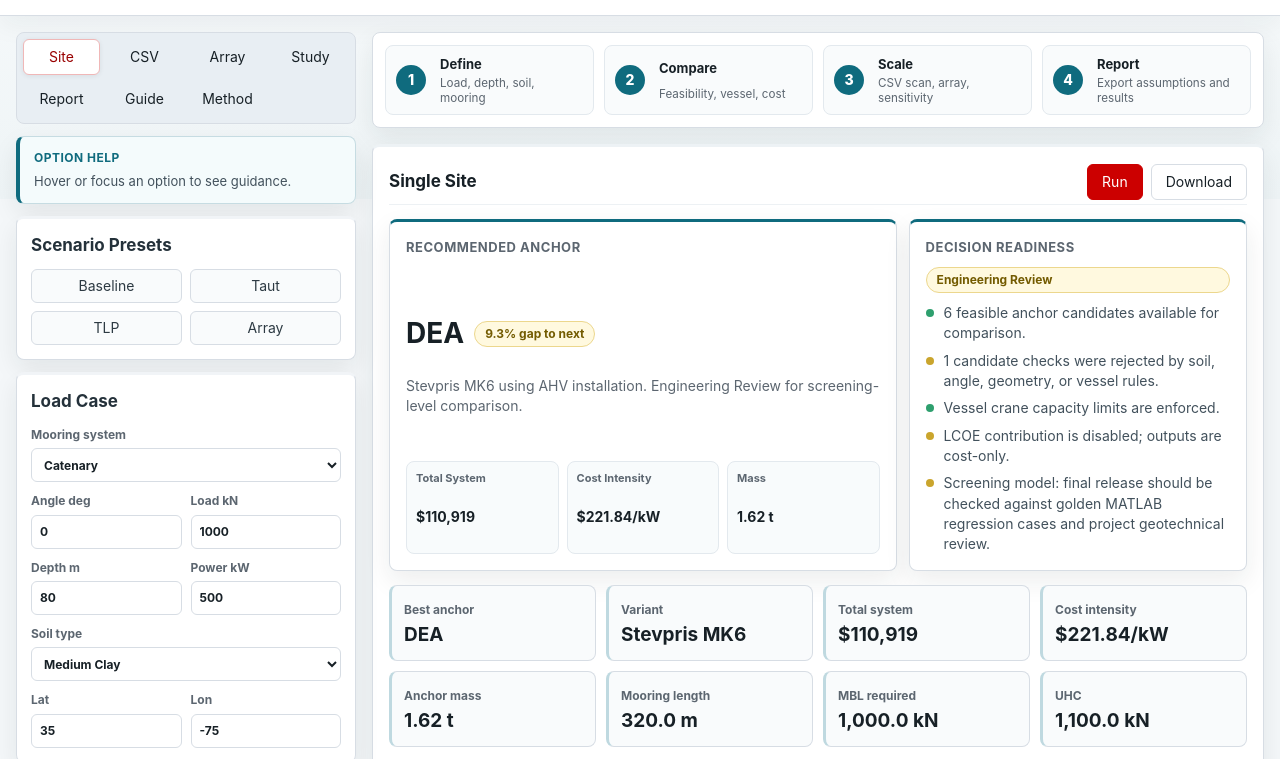
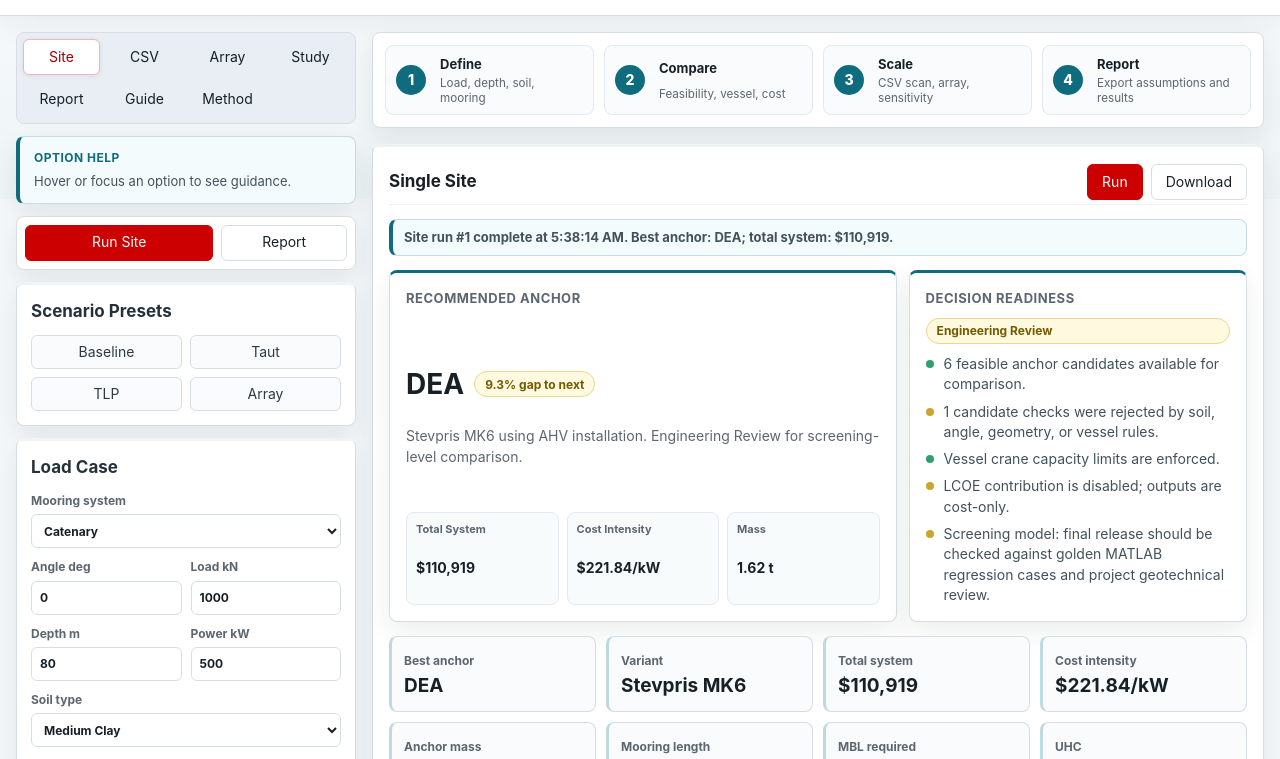
Before and after one commit to BabakAsadi94/anchor-selection-studio, a website with bundled scripts: page index.html in a window 1280 px wide. Shown: the part 101-860 px from the top of the page. Built offline with nearby package versions, Linux system fonts and the light colour scheme.

Commit message:
Make site run feedback explicit

```diff
--- a/index.html
+++ b/index.html
@@ -35,6 +35,10 @@
       <div class="context-help" id="context-help" aria-live="polite">
         <strong>Option Help</strong>
         <span id="help-text">Hover or focus an option to see guidance.</span>
+      </div>
+      <div class="quick-actions">
+        <button id="run-site-top" class="primary" type="button">Run Site</button>
+        <button id="open-report-top" type="button">Report</button>
       </div>
 
       <section class="control-group">
@@ -258,6 +262,7 @@
           <button id="download-site">Download</button>
         </div>
       </div>
+      <div id="site-run-feedback" class="run-feedback">Ready to run single-site analysis.</div>
       <section class="decision-panel">
         <div id="decision-summary" class="decision-summary"></div>
         <div id="validation-panel" class="validation-panel"></div>
--- a/js/app.js
+++ b/js/app.js
@@ -37,6 +37,8 @@ let lastArrayResult = null;
 let lastCsvSummary = null;
 let lastParamSummary = null;
 let lastReportHtml = "";
+let siteRunCount = 0;
+let siteRunButtonTimer = 0;
 
 const DEFAULT_HELP = "Hover or focus an option to see guidance.";
 
@@ -85,6 +87,8 @@ const HELP_TEXT = {
   "plot-soil": "Keep soil display enabled for CSV scan views.",
   "plot-share": "Show or hide cost-share style distribution output.",
   "run-site": "Run the single-site anchor selection with the current controls.",
+  "run-site-top": "Run the single-site anchor selection from the top of the control panel.",
+  "open-report-top": "Open the report workspace for the current analysis.",
   "download-site": "Download the latest single-site result as JSON.",
   "csv-file": "Upload a CSV with site coordinates, water depth, and sediment columns. Data stays in this browser session.",
   "load-sample": "Load the bundled sample CSV so you can test the scan workflow immediately.",
@@ -169,6 +173,46 @@ function setStatus(message, tone = "ok") {
   const el = $("#status-line");
   el.textContent = message;
   el.dataset.tone = tone;
+}
+
+function runStamp() {
+  return new Date().toLocaleTimeString([], { hour: "numeric", minute: "2-digit", second: "2-digit" });
+}
+
+function updateSiteRunFeedback(message, tone = "ok") {
+  const feedback = $("#site-run-feedback");
+  if (!feedback) return;
+  feedback.textContent = message;
+  feedback.dataset.tone = tone;
+  feedback.dataset.pulse = "false";
+  feedback.offsetHeight;
+  feedback.dataset.pulse = tone === "ok" ? "true" : "false";
+}
+
+function setSiteRunButtons(text) {
+  ["#run-site", "#run-site-top"].forEach(selector => {
+    const button = $(selector);
+    if (button) button.textContent = text;
+  });
+}
+
+function markSiteButtonComplete() {
+  setSiteRunButtons("Run complete");
+  clearTimeout(siteRunButtonTimer);
+  siteRunButtonTimer = window.setTimeout(() => {
+    const main = $("#run-site");
+    const top = $("#run-site-top");
+    if (main) main.textContent = "Run";
+    if (top) top.textContent = "Run Site";
+  }, 1100);
+}
+
+function requestSiteRun() {
+  clearTimeout(siteRunButtonTimer);
+  setSiteRunButtons("Running...");
+  setStatus("Running single-site analysis...");
+  updateSiteRunFeedback("Running single-site analysis with the current inputs.");
+  window.setTimeout(runSite, 0);
 }
 
 function setupHelp() {
@@ -428,7 +472,12 @@ function runSite() {
     const res = analyzeSite(cfg);
     lastSiteResult = { config: cfg, result: res };
     const flags = validationFlags(cfg, res);
-    setStatus("Single-site analysis complete.");
+    siteRunCount += 1;
+    const stamp = runStamp();
+    const runMessage = `Site run #${siteRunCount} complete at ${stamp}.`;
+    setStatus(runMessage);
+    updateSiteRunFeedback(`${runMessage} Best anchor: ${res.best.Type}; total system: ${formatMoney(res.perDevice.totalSystemCost_USD)}.`);
+    markSiteButtonComplete();
     renderDecisionSummary($("#decision-summary"), res, cfg, flags);
     renderValidation($("#validation-panel"), flags);
     const metrics = [
@@ -463,6 +512,7 @@ function runSite() {
     renderReportPreview();
   } catch (error) {
     renderDecisionError(error.message);
+    updateSiteRunFeedback(`Site run failed at ${runStamp()}: ${error.message}`, "bad");
     setStatus(error.message, "bad");
   }
 }
@@ -1084,7 +1134,12 @@ function setupTabs() {
 function setup() {
   setupTabs();
   setupHelp();
-  $("#run-site").addEventListener("click", runSite);
+  $("#run-site").addEventListener("click", requestSiteRun);
+  $("#run-site-top").addEventListener("click", requestSiteRun);
+  $("#open-report-top").addEventListener("click", () => {
+    activateWorkspace("report-workspace");
+    renderReportPreview();
+  });
   $("#run-csv").addEventListener("click", runCsvScan);
   $("#run-array").addEventListener("click", runArray);
   $("#run-parametric").addEventListener("click", runParametric);
--- a/styles.css
+++ b/styles.css
@@ -254,6 +254,17 @@ h3 {
   display: grid;
   grid-template-columns: repeat(2, minmax(0, 1fr));
   gap: 8px;
+}
+
+.quick-actions {
+  display: grid;
+  grid-template-columns: minmax(0, 1.2fr) minmax(0, 0.8fr);
+  gap: 8px;
+  padding: 8px;
+  background: #ffffff;
+  border: 1px solid var(--line);
+  border-radius: 8px;
+  box-shadow: var(--shadow);
 }
 
 .preset-button {
@@ -550,6 +561,42 @@ h3 {
   align-items: center;
   gap: 8px;
   flex-wrap: wrap;
+}
+
+.run-feedback {
+  display: flex;
+  align-items: center;
+  min-height: 34px;
+  padding: 8px 11px;
+  border: 1px solid #c6dce2;
+  border-left: 4px solid var(--ocean);
+  border-radius: 8px;
+  background: #f4fbfc;
+  color: #42515c;
+  font-size: 13px;
+  font-weight: 700;
+}
+
+.run-feedback[data-tone="bad"] {
+  border-color: #edc5bd;
+  border-left-color: var(--red);
+  background: #fff1ee;
+  color: #8a2d20;
+}
+
+.run-feedback[data-pulse="true"] {
+  animation: runPulse 800ms ease-out;
+}
+
+@keyframes runPulse {
+  0% {
+    background: #fff7f7;
+    border-left-color: var(--ncsu-red);
+  }
+  100% {
+    background: #f4fbfc;
+    border-left-color: var(--ocean);
+  }
 }
 
 .metric-grid {
```
